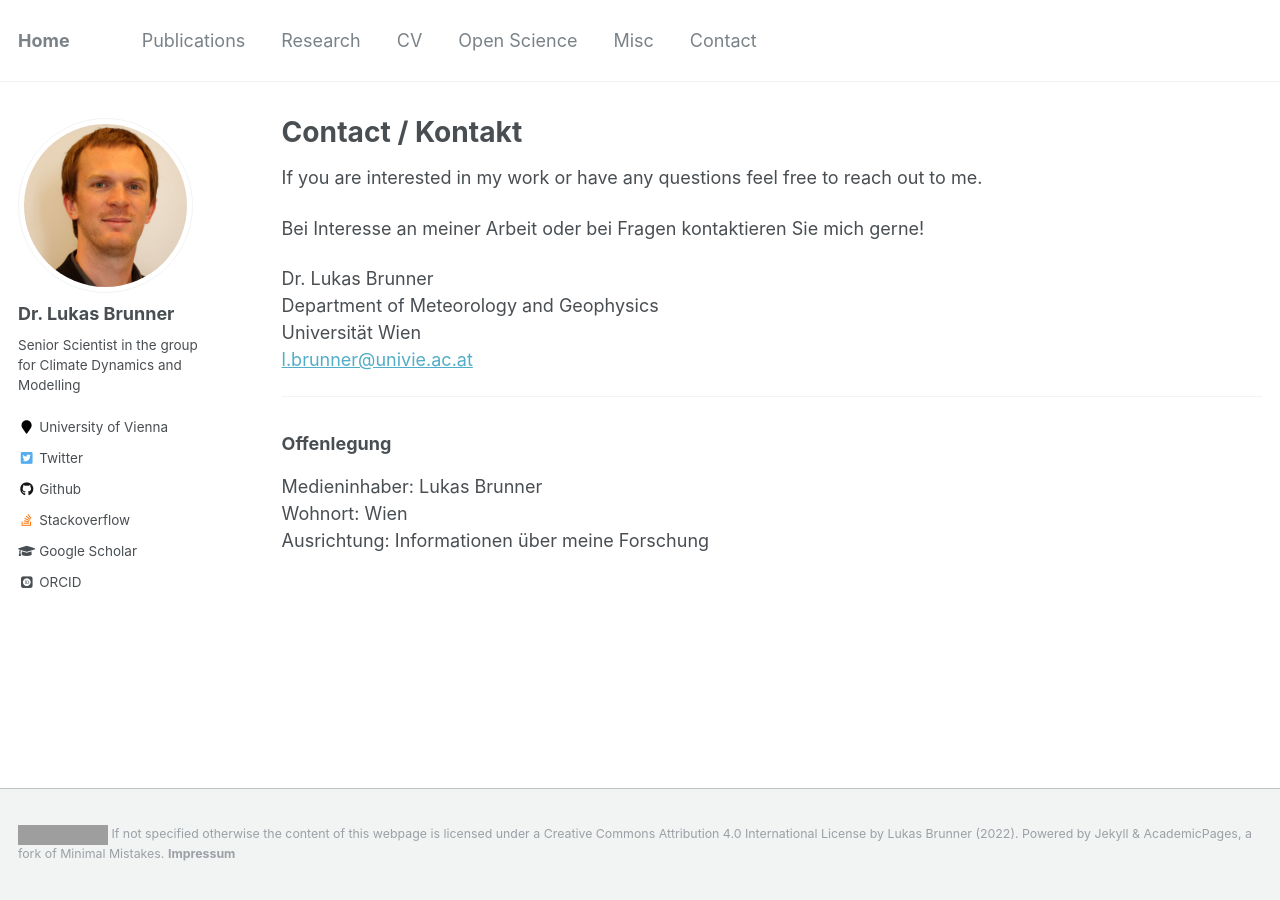
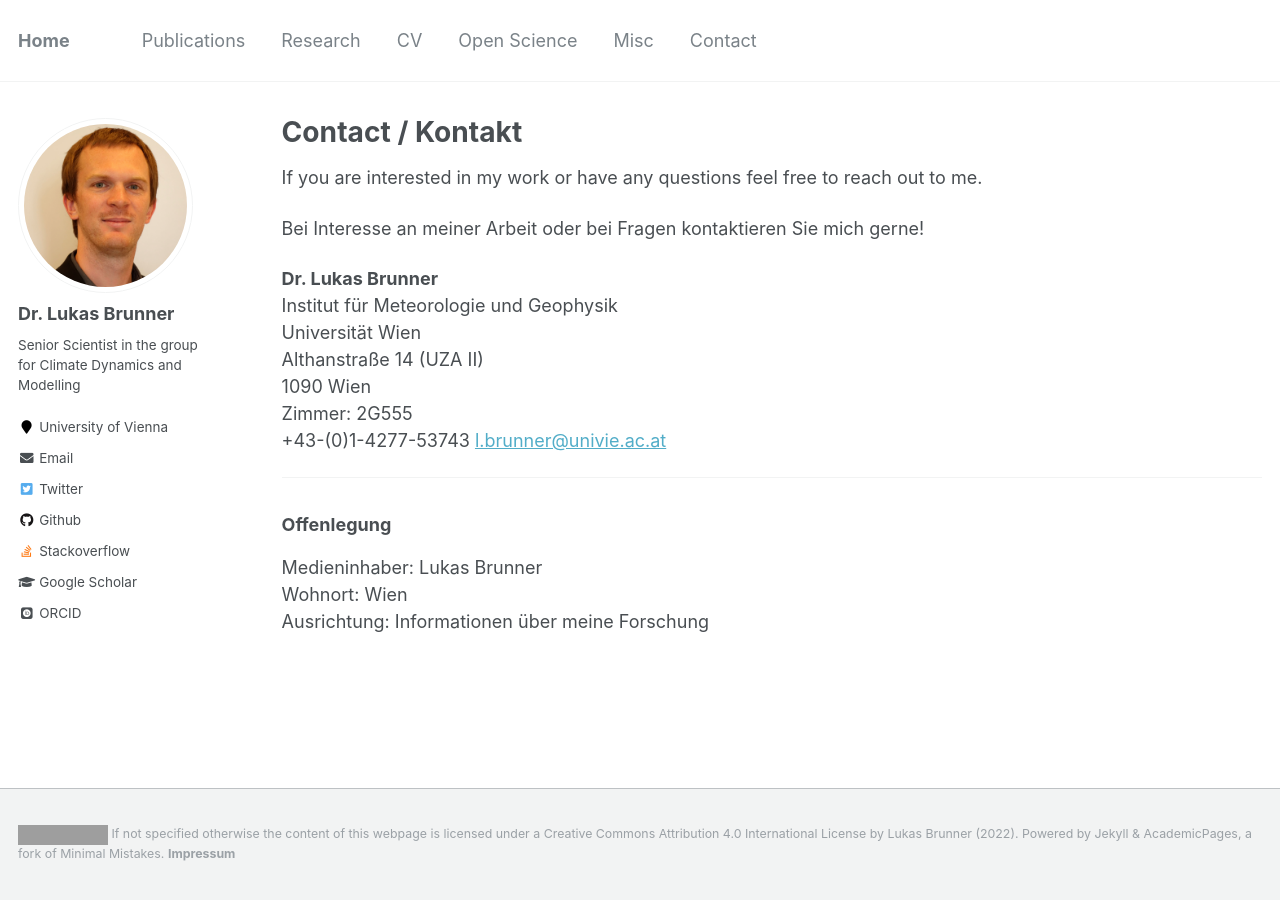
Before and after one commit to lukasbrunner/lukasbrunner.github.io, a Jekyll site: the page built from _pages/contact.md, in a window 1280 px wide. Built offline with Jekyll 4.4.1, drawn with Linux system fonts in a browser that asks for light colours; some web fonts are replaced; grey boxes are pictures that could not be loaded.

Commit message:
Update contact information

```diff
--- a/_config.yml
+++ b/_config.yml
@@ -88,7 +88,7 @@ author:
   employer_url     : "https://www.univie.ac.at"
   pubmed           :
   googlescholar    : "https://scholar.google.ch/citations?user=dHMZRfwAAAAJ&hl=en"
-  email            :
+  email            : "l.brunner@univie.ac.at"
   researchgate     :
   uri              :
   bitbucket        :
--- a/_pages/contact.md
+++ b/_pages/contact.md
@@ -11,9 +11,13 @@ If you are interested in my work or have any questions feel free to reach out to
 
 Bei Interesse an meiner Arbeit oder bei Fragen kontaktieren Sie mich gerne!
 
-Dr. Lukas Brunner <br />
-Department of Meteorology and Geophysics <br />
+**Dr. Lukas Brunner** <br />
+Institut für Meteorologie und Geophysik <br />
 Universität Wien <br />
+Althanstraße 14 (UZA II) <br />
+1090 Wien <br />
+Zimmer: 2G555 <br />
++43-(0)1-4277-53743
 <a href='mailto:l.brunner@univie.ac.at'>l.brunner@univie.ac.at</a>
 
 
```
